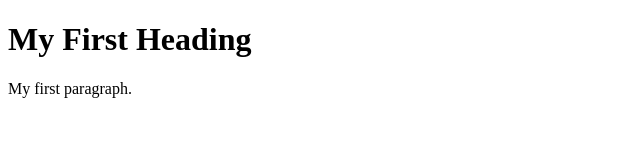
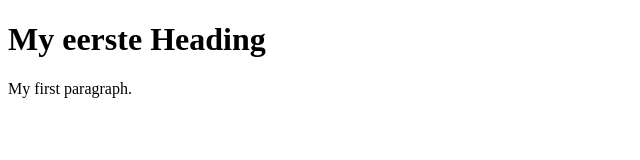
Before and after one commit to Wisse01/Wisse01.github.io, a plain HTML site: page index.html in a window 1280 px wide. Shown: the whole page, without its empty margins (0-640 px from the left). Drawn offline with Linux system fonts and the light colour scheme.

Commit message:
Update index.html

```diff
--- a/index.html
+++ b/index.html
@@ -2,7 +2,7 @@
 <html>
 <body>
 
-<h1>My First Heading</h1>
+<h1>My eerste Heading</h1>
 
 <p>My first paragraph.</p>
 
```
